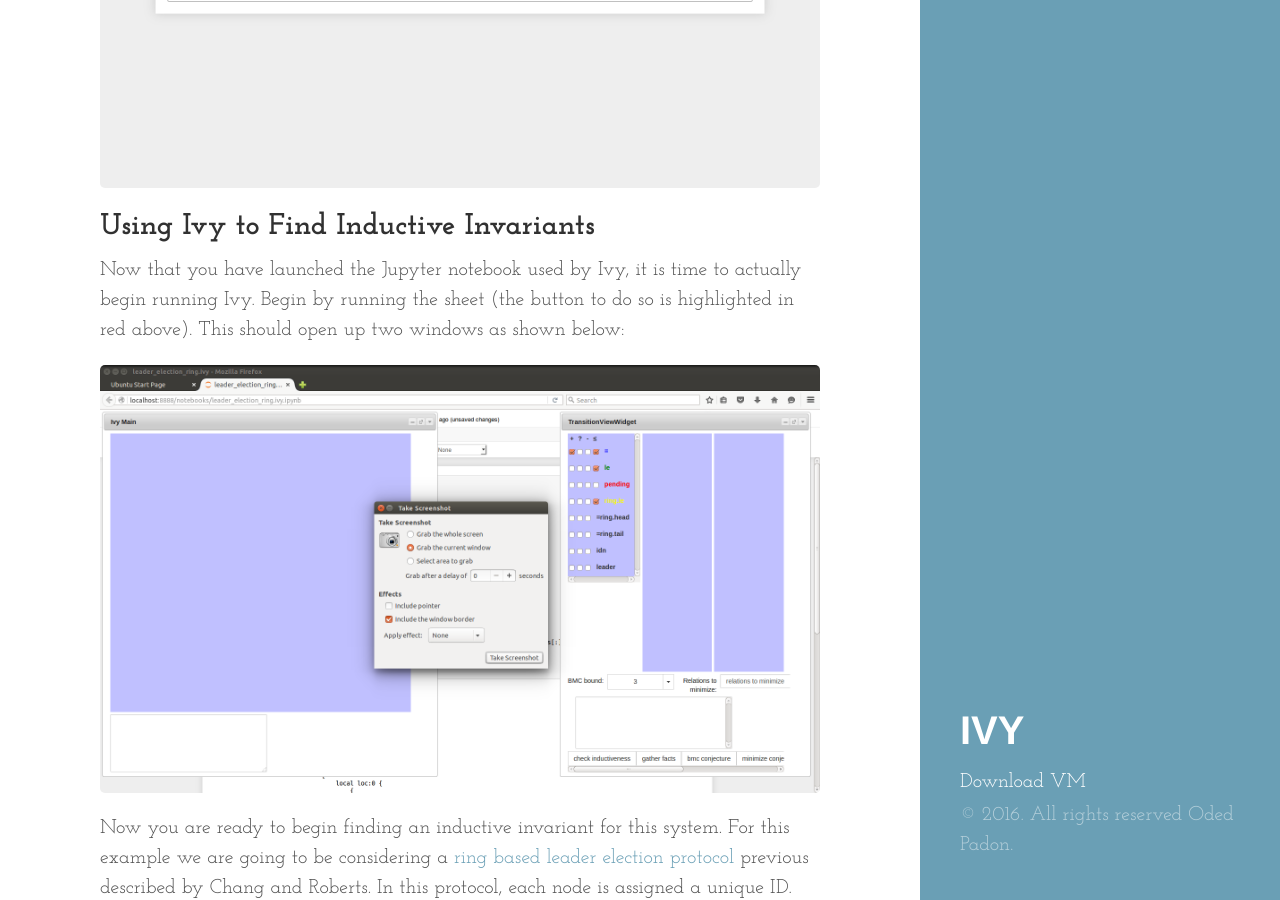
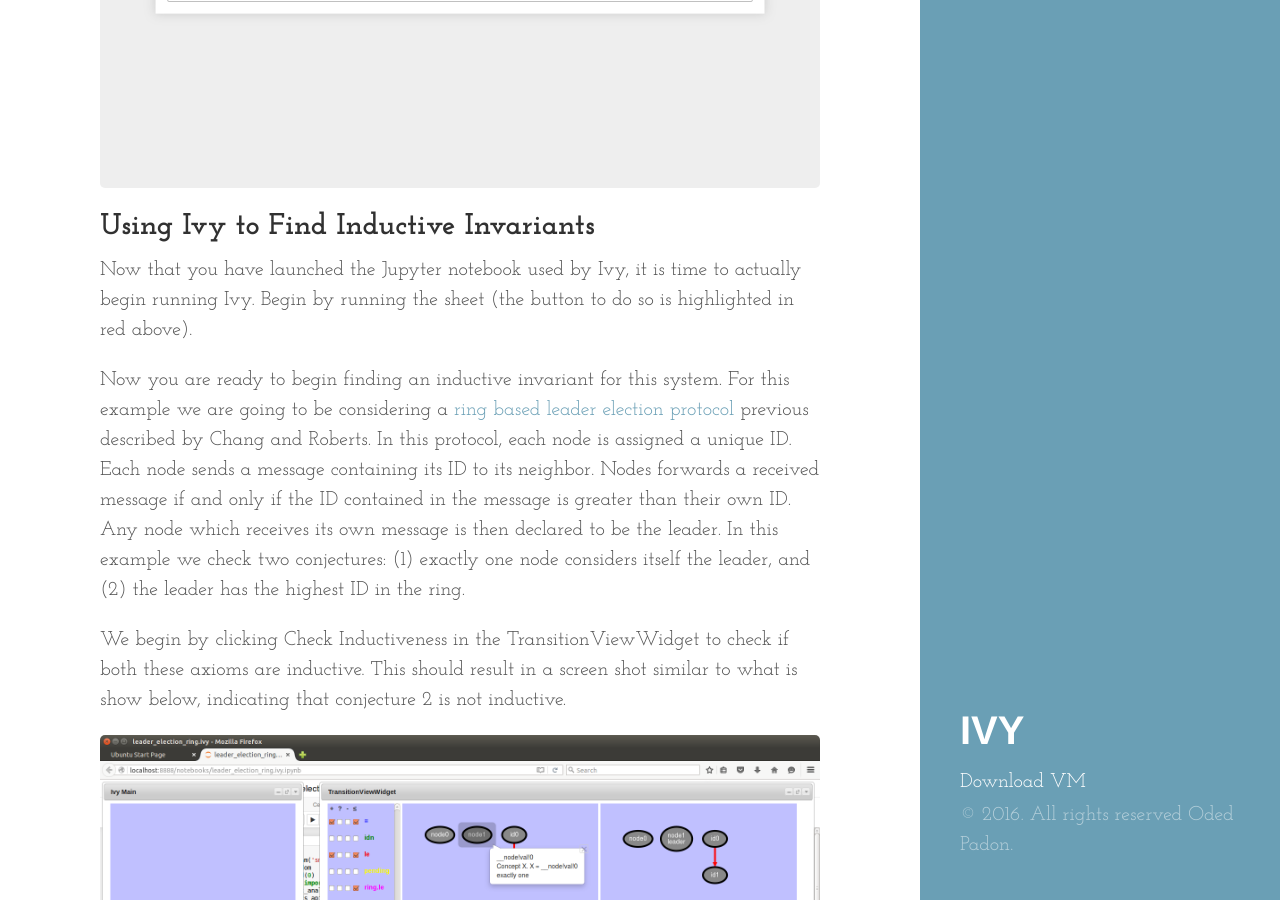
Before and after one commit to apanda/ivy, a Jekyll site: the page built from index.md, in a window 1280 px wide and 900 px high, scrolled down 1224 px. Built offline with Jekyll 4.4.1, drawn with Linux system fonts in a browser that asks for light colours.

Commit message:
Remove bad figure

```diff
--- a/index.md
+++ b/index.md
@@ -19,9 +19,7 @@
 
 Using Ivy to Find Inductive Invariants
 --------------------------------------
-Now that you have launched the Jupyter notebook used by Ivy, it is time to actually begin running Ivy. Begin by running the sheet (the button to do so is highlighted in red above). This should open up two windows as shown below:
-
-![Ivy window]({{ site.url }}/assets/ivy.png)
+Now that you have launched the Jupyter notebook used by Ivy, it is time to actually begin running Ivy. Begin by running the sheet (the button to do so is highlighted in red above).
 
 Now you are ready to begin finding an inductive invariant for this system. For this example we are going to be considering a [ring based leader election protocol](http://cs.ucsb.edu/~hatem/cs271/decentralized-extrema-finding.pdf) previous described by Chang and Roberts. In this protocol, each node is assigned a unique ID. Each node sends a message containing its ID to its neighbor. Nodes forwards a received message if and only if the ID contained in the message is greater than their own ID. Any node which receives its own message is then declared to be the leader.  In this example we check two conjectures: (1) exactly one node considers itself the leader, and (2) the leader has the highest ID in the ring.
 
```
Also changed, not shown: 3 other files.
